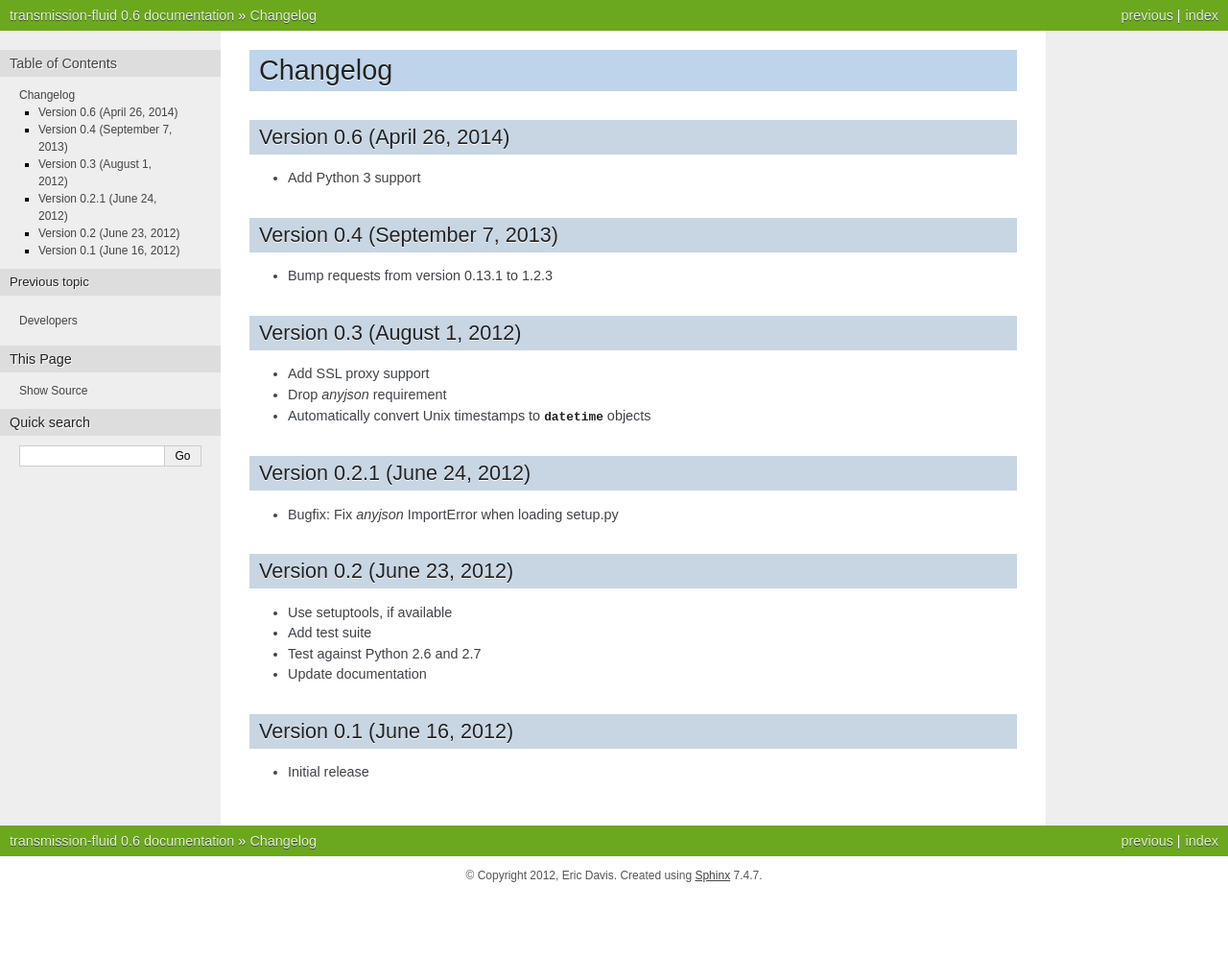
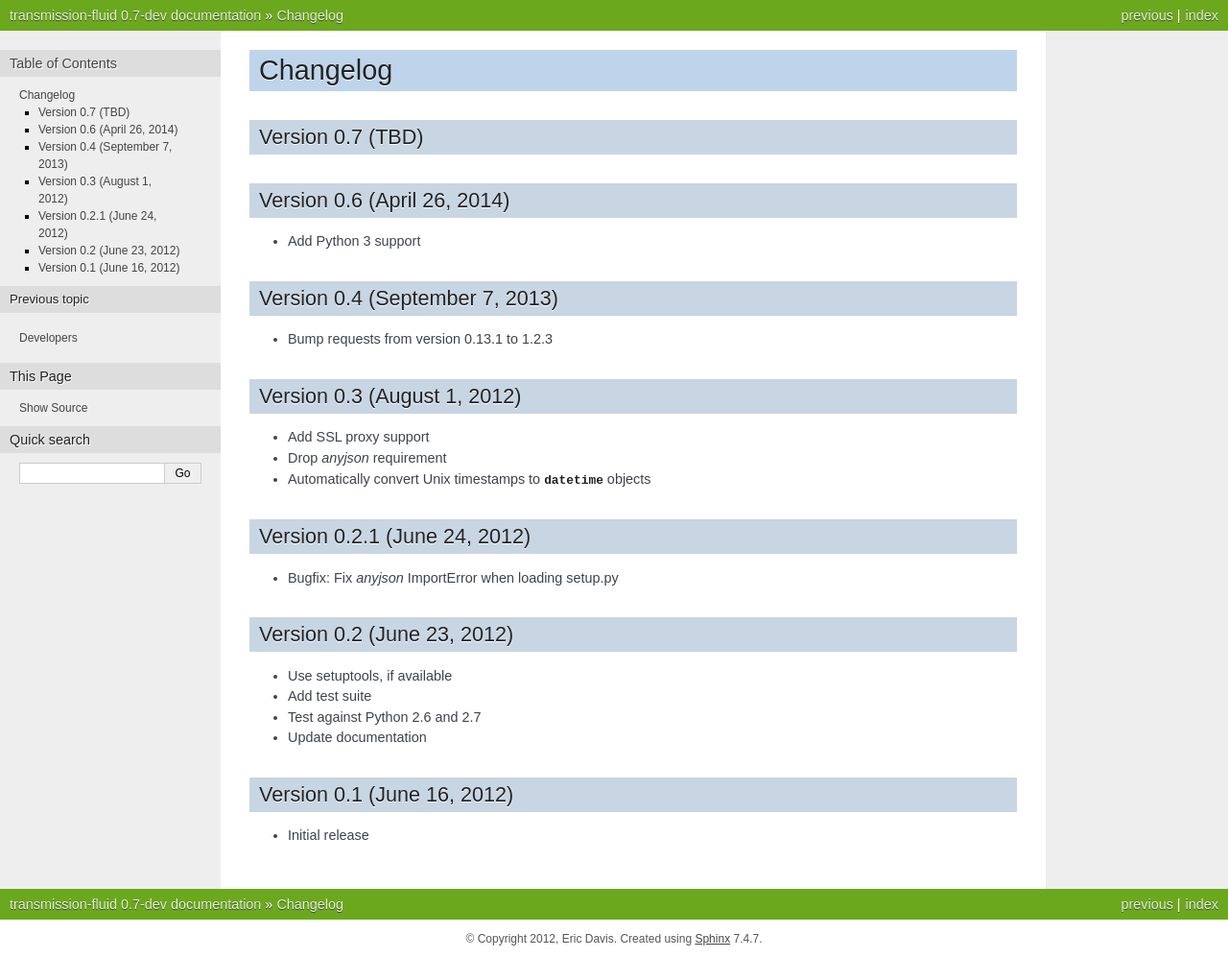
Before and after one commit to edavis/transmission-fluid, a Sphinx documentation site: the page built from docs/changelog.rst, in a window 1280 px wide. Shown: the whole page at 96% size. Built offline with Sphinx 7.4.7, drawn with Linux system fonts in a browser that asks for light colours; before the commit the page ends 932 px from its top, so only the background shows below that.

Commit message:
Begin prep for v0.7

```diff
--- a/docs/changelog.rst
+++ b/docs/changelog.rst
@@ -1,5 +1,8 @@
 Changelog
 =========
+
+Version 0.7 (TBD)
+-----------------
 
 Version 0.6 (April 26, 2014)
 ----------------------------
--- a/docs/conf.py
+++ b/docs/conf.py
@@ -52,7 +52,7 @@ copyright = u'2012, Eric Davis'
 # built documents.
 #
 # The short X.Y version.
-version = '0.6'
+version = '0.7-dev'
 # The full version, including alpha/beta/rc tags.
 release = version
 
--- a/setup.py
+++ b/setup.py
@@ -26,7 +26,7 @@ See the `README <https://github.com/edavis/transmission-fluid#readme>`_ for more
 
 setup(
     name = "transmission-fluid",
-    version = "0.6",
+    version = "0.7-dev",
     description = "A Python wrapper for Transmission's RPC interface",
     long_description = long_description,
     author = "Eric Davis",
--- a/transmission/__init__.py
+++ b/transmission/__init__.py
@@ -12,7 +12,7 @@ A Python wrapper for Transmission's RPC interface.
 ]}
 """
 
-__version__ = '0.6'
+__version__ = '0.7-dev'
 
 import json
 import requests
```
